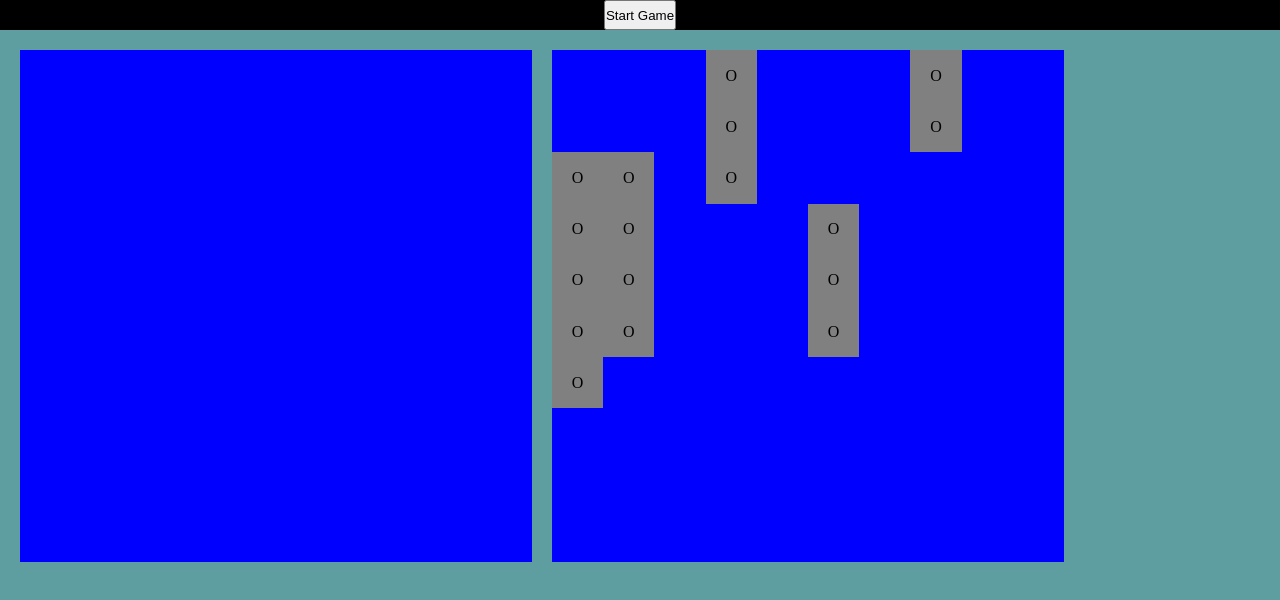
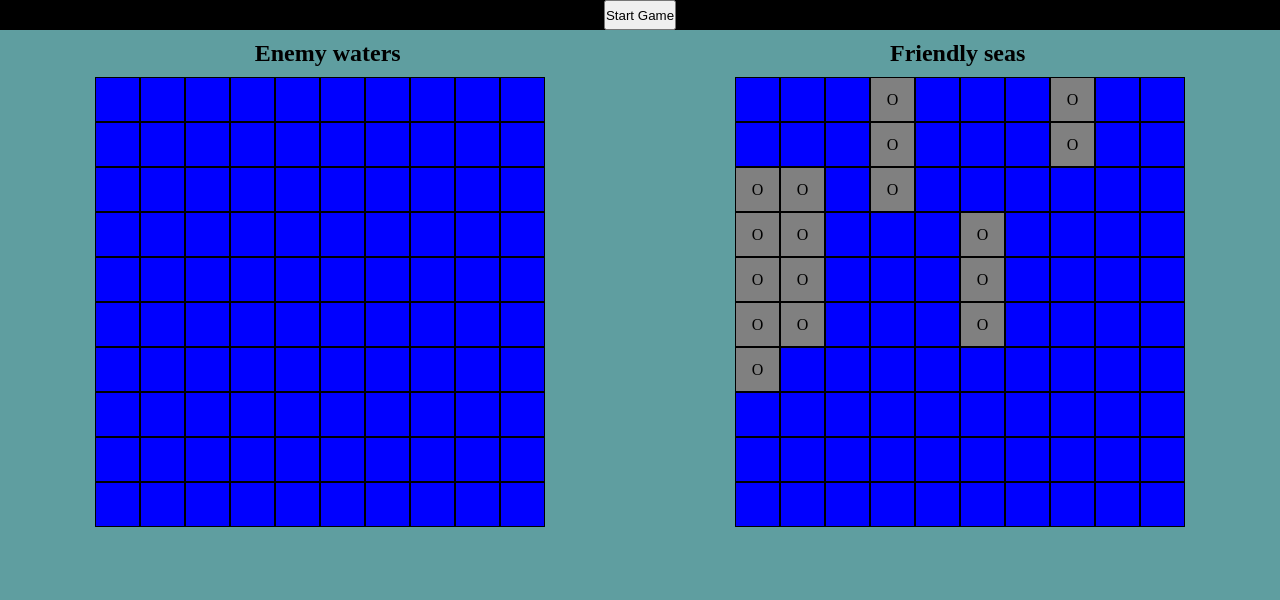
Before and after one commit to gniht/battleship, a website with bundled scripts: page index.html in a window 1280 px wide. Built offline with nearby package versions, Linux system fonts and the light colour scheme.

Commit message:
styling improved, some stuff in script moved to static html, UI in progress

```diff
--- a/Gameboard.js
+++ b/Gameboard.js
@@ -32,7 +32,7 @@ class Gameboard {
     }
 
     if(target === 0){
-      this.gameboard[row][column] = -1
+      this.gameboard[row][column] = -1;
       return false;
     }
 
@@ -40,6 +40,7 @@ class Gameboard {
       this.gameboard[row][column] = false;
       for(let ship in this.ships){
         if(this.ships[ship].hullIntegrity.includes([row, column])){
+          // todo: verify includes works as intended.
           this.ships[ship].hit([row, column])
           console.log(`Direct hit on enemy ${ship}!`);
         }
@@ -47,6 +48,7 @@ class Gameboard {
     }
     return  target !== 0;
   }
+
   placeShip(row, column, shipName, orientation = 'horizontal') {
     const ship = this.ships[shipName];
     const size = ship.size;
--- a/Player.js
+++ b/Player.js
@@ -31,7 +31,9 @@ class Player {
     return true;
   }
   makeAttack(targetPlayer, targetLocation){
-    return targetPlayer.gameboard.receiveAttack(targetLocation[0], targetLocation[1]);
+    let result = targetPlayer.gameboard.receiveAttack(targetLocation[0], targetLocation[1]);
+
+    return result;
   }
 
   randomAttackVector(){
@@ -40,15 +42,11 @@ class Player {
     while(this.attempts.some( coords => {
       return (coords[0] == randRow) && (coords[1] == randCol);
     }
-
     )){
       console.log("duplicate!")
       randRow = Math.floor(Math.random()*10);
       randCol = Math.floor(Math.random()*10);
     }
-
-
-
 
     this.attempts.push([randRow, randCol]);
     return [randRow, randCol];
--- a/battleship-UI.js
+++ b/battleship-UI.js
@@ -1,24 +1,9 @@
 import Player from "./Player.js";
 
 
-const UI = document.querySelector('.ui');
-const menu = document.createElement("div");
-const startBtn = document.createElement("button");
-startBtn.innerText = "Start Game";
-menu.appendChild(startBtn);
-menu.classList.add("menu");
-UI.appendChild(menu);
-
-const gridContainer = document.createElement("div");
-gridContainer.classList.add("grid-container")
-
-const enemyGrid = document.createElement("div");
-enemyGrid.classList.add("enemy-grid");
-gridContainer.appendChild(enemyGrid);
-const playerGrid = document.createElement("div");
-playerGrid.classList.add("player-grid");
-gridContainer.appendChild(playerGrid);
-UI.appendChild(gridContainer);
+const startBtn = document.querySelector(".start-btn");
+const enemyGrid = document.querySelector(".enemy-grid");
+const playerGrid = document.querySelector(".player-grid");
 
 const enemy = new Player();
 const player = new Player(  "fred" /* prompt("enter name") */);
@@ -32,35 +17,35 @@ enemyGrid.addEventListener("click", e => {
   e.stopPropagation();
   let coordinates = e.target.id.split(",");
 
-  if(e.target.innerHTML === "X"){
-    return;
-  }
 
-  player.makeAttack(enemy, coordinates);
-  enemy.makeAttack(player, enemy.randomAttackVector());
-  while(playerGrid.firstChild){
-    playerGrid.removeChild(playerGrid.firstChild);
-  }
+  // if(e.target.innerHTML === "X"){
+  //   alert("Redundant attack!");
+  // }
+
+
+  const playerAttack = player.makeAttack(enemy, coordinates);
+  const enemyAttack = enemy.makeAttack(player, enemy.randomAttackVector());
+
+
+  updateUIGrid(enemy, enemyGrid);
   updateUIGrid(player, playerGrid);
 
-  if(enemy.gameboard.receiveAttack(coordinates[0], coordinates[1])){
+  if(enemy.gameboard.gameboard[coordinates[0]][coordinates[1]] === -1 ){
 
     e.target.classList.add("hit");
     e.target.innerHTML = "X";
   }
 
-  // if(e.target.innerHTML === "O"){
-  //   e.target.classList.add("hit");
-  //   e.target.innerHTML = "X";
-  // }else if (e.target.innerHTML !== "X"){
-  //   e.target.classList.add("miss");
-  //   e.target.innerHTML = "X";
-  // }
 });
 
 function updateUIGrid( playerInfo, gridToPopulate ) {
   // r indicates row, c indicates column.
-  // the comma-separated coordinates are encoded as the element ID.
+  // comma-separated coordinates are encoded as the element ID.
+
+  // clear current grid before generating updated one.
+  while(gridToPopulate.firstChild){
+    gridToPopulate.removeChild(gridToPopulate.firstChild);
+  }
 
   for( let r = 0; r < 10; r++ ){
     for( let c = 0; c < 10; c++ ){
@@ -76,6 +61,3 @@ function updateUIGrid( playerInfo, gridToPopulate ) {
     }
   }
 }
-
-
-export default UI;
--- a/index.css
+++ b/index.css
@@ -18,26 +18,25 @@
 }
 
 .cell {
+  border: 1px solid black;
   display: flex;
   justify-content: center;
   align-items: center;
   background-color: blue;
-  width: 10%;
-  height: 10%;
+  width: 43px;
+  height: 43px;
 
 }
 
 .enemy-grid {
-  margin: 10px;
-  width: 40vw;
-  height: 40vw;
+  width: 450px;
+  height: 450px;
   display: flex;
   flex-wrap: wrap;
 }
 .player-grid {
-  margin: 10px;
-  width: 40vw;
-  height: 40vw;
+  width: 450px;
+  height: 450px;
   display: flex;
   flex-wrap: wrap;
 }
@@ -48,7 +47,7 @@
 
 .grid-container {
   display: flex;
-  margin: 10px;
+  justify-content: space-around;
 }
 
 .hit {
@@ -60,3 +59,9 @@
   background-color: rgb(107, 107, 196);
   color: blue;
 }
+
+.headings {
+  display: flex;
+  justify-content: space-around;
+  margin: 10px;
+}
--- a/index.html
+++ b/index.html
@@ -8,7 +8,19 @@
   <title>Battleship</title>
 </head>
 <body>
-  <div class="ui"></div>
+  <div class="ui">
+    <div class="menu">
+      <button class="start-btn">Start Game</button>
+    </div>
+    <div class="headings">
+      <h2 class="enemy-area-label">Enemy waters</h2>
+      <h2 class="friendly-area-label">Friendly seas</h2>
+    </div>
+    <div class="grid-container">
+      <div class="enemy-grid"></div>
+      <div class="player-grid"></div>
+    </div>
+  </div>
   <script type="module" src="./battleship-UI.js"></script>
 </body>
 </html>
```
